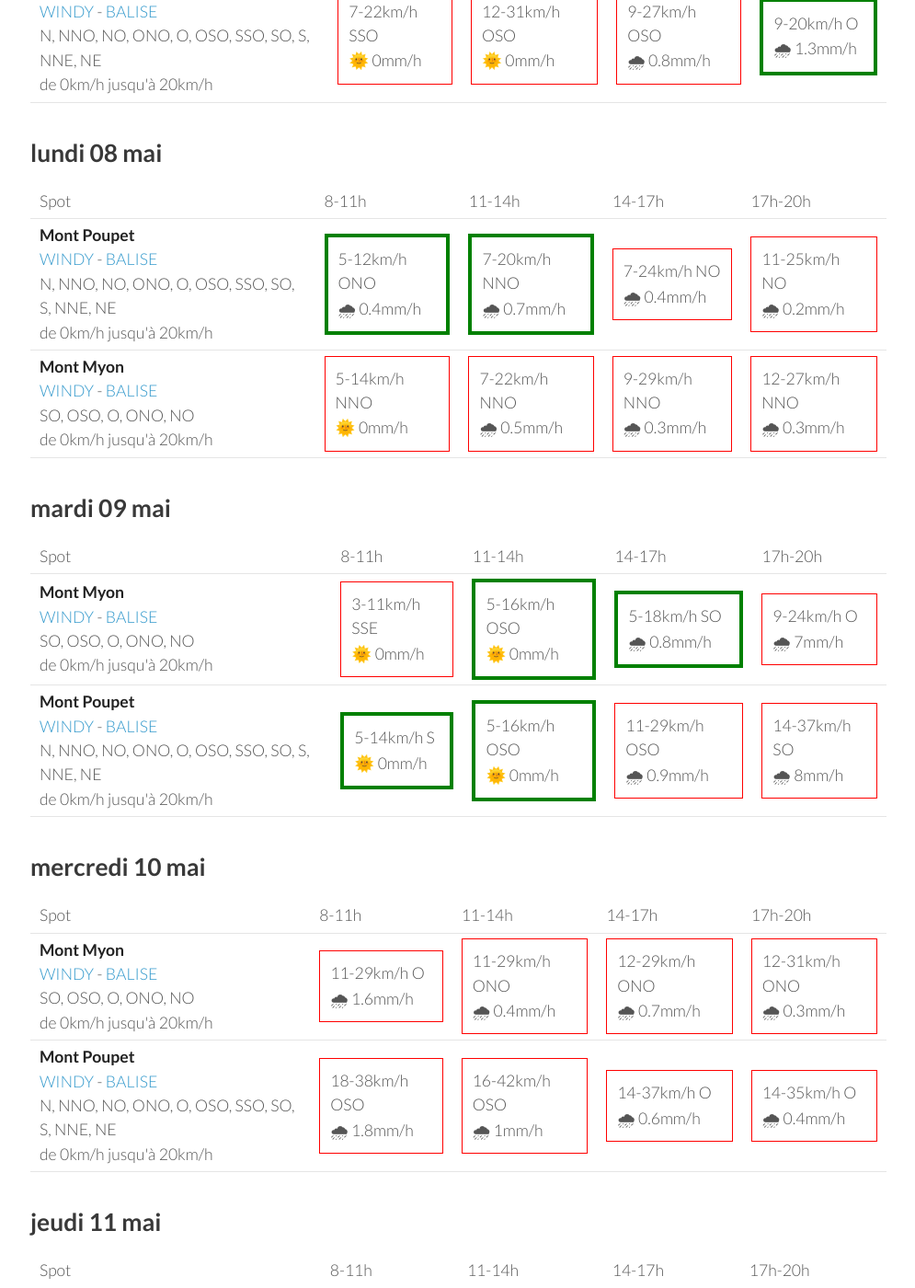
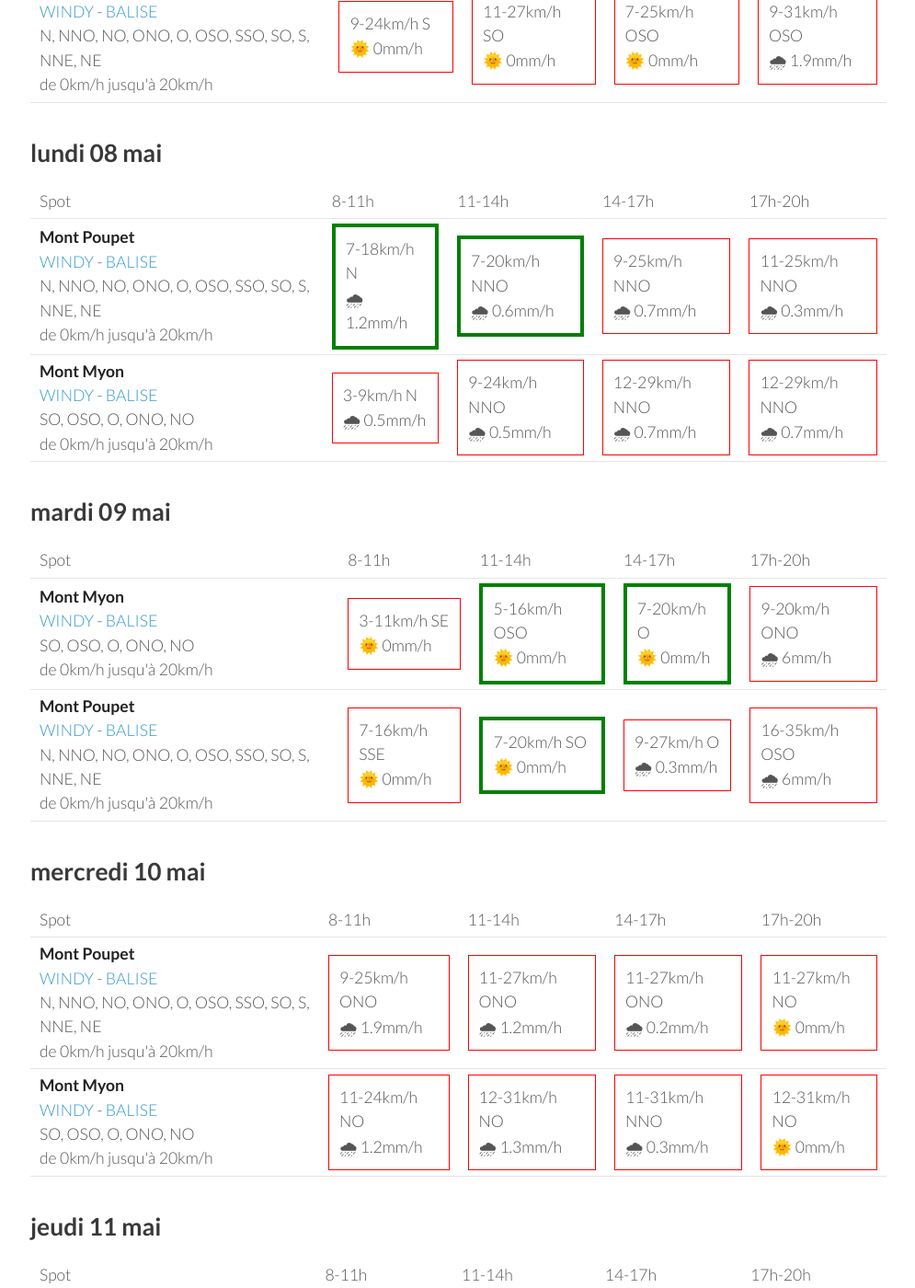
Before and after one commit to parapente-dans-le-nord/parapente-dans-le-nord.github.io, a Jekyll site: the page built from jura.markdown, in a window 1280 px wide and 1400 px high, scrolled down 910 px. Shown: the whole window at 92% size, without its empty margins (25-1020 px from the left). Built offline with Jekyll 4.4.1, drawn with Linux system fonts in a browser that asks for light colours; some of the changed text lies outside the part shown.

Commit message:
update index.markdown

```diff
--- a/jura.markdown
+++ b/jura.markdown
@@ -25,18 +25,18 @@ page mise à jour le samedi 06 mai 17:20
         <td><strong>Mont Poupet</strong><br><a href="https://windy.com/46.970/5.876?46.541,5.876,8">WINDY</a> - <span class=""><a href="http://www.balisemeteo.com/balise.php?idBalise=92">BALISE</a> </span><br> <span class="vent-favorable">N, NNO, NO, ONO, O, OSO, SSO, SO, S, NNE, NE</span><br><span class="force-vent">de 0km/h jusqu'à 20km/h</span> </td>
 
             <td><div class="not-flyable"><p>0-0km/h NA</p><p>🌧️ 0mm/h</p></div></td>
-            <td><div class="flyable"><p>3-11km/h ONO</p><p>🌞 0mm/h</p></div></td>
+            <td><div class="not-flyable"><p>0-0km/h NA</p><p>🌧️ 0mm/h</p></div></td>
+            <td><div class="not-flyable"><p>0-0km/h NA</p><p>🌧️ 0mm/h</p></div></td>
             <td><div class="flyable"><p>5-20km/h NO</p><p>🌞 0mm/h</p></div></td>
-            <td><div class="flyable"><p>7-18km/h NNO</p><p>🌞 0mm/h</p></div></td>
 
     </tr>
 <tr>
         <td><strong>Mont Myon</strong><br><a href="https://windy.com/46.331/5.397?45.898,5.394,8,m:eWoagj8">WINDY</a> - <span class=""><a href="http://www.balisemeteo.com/balise.php?idBalise=70">BALISE</a> </span><br> <span class="vent-favorable">SO, OSO, O, ONO, NO</span><br><span class="force-vent">de 0km/h jusqu'à 20km/h</span> </td>
 
             <td><div class="not-flyable"><p>0-0km/h NA</p><p>🌧️ 0mm/h</p></div></td>
-            <td><div class="flyable"><p>5-14km/h O</p><p>🌞 0mm/h</p></div></td>
-            <td><div class="flyable"><p>5-16km/h O</p><p>🌞 0mm/h</p></div></td>
-            <td><div class="flyable"><p>7-18km/h ONO</p><p>🌞 0mm/h</p></div></td>
+            <td><div class="not-flyable"><p>0-0km/h NA</p><p>🌧️ 0mm/h</p></div></td>
+            <td><div class="not-flyable"><p>0-0km/h NA</p><p>🌧️ 0mm/h</p></div></td>
+            <td><div class="flyable"><p>5-16km/h NO</p><p>🌞 0mm/h</p></div></td>
 
     </tr>
 
@@ -58,20 +58,20 @@ page mise à jour le samedi 06 mai 17:20
 <tr>
         <td><strong>Mont Myon</strong><br><a href="https://windy.com/46.331/5.397?45.898,5.394,8,m:eWoagj8">WINDY</a> - <span class=""><a href="http://www.balisemeteo.com/balise.php?idBalise=70">BALISE</a> </span><br> <span class="vent-favorable">SO, OSO, O, ONO, NO</span><br><span class="force-vent">de 0km/h jusqu'à 20km/h</span> </td>
 
-            <td><div class="flyable"><p>1-9km/h SO</p><p>🌞 0mm/h</p></div></td>
-            <td><div class="not-flyable"><p>3-22km/h OSO</p><p>🌧 1.3mm/h</p></div></td>
-            <td><div class="flyable"><p>5-16km/h OSO</p><p>🌧 1.4mm/h</p></div></td>
-            <td><div class="flyable"><p>1-9km/h OSO</p><p>🌧 1.3mm/h</p></div></td>
+            <td><div class="not-flyable"><p>5-18km/h SSO</p><p>🌞 0mm/h</p></div></td>
+            <td><div class="flyable"><p>5-16km/h OSO</p><p>🌞 0mm/h</p></div></td>
+            <td><div class="flyable"><p>5-18km/h OSO</p><p>🌧 1.6mm/h</p></div></td>
+            <td><div class="not-flyable"><p>7-25km/h SO</p><p>🌧 9mm/h</p></div></td>
 
 
     </tr>
 <tr>
         <td><strong>Mont Poupet</strong><br><a href="https://windy.com/46.970/5.876?46.541,5.876,8">WINDY</a> - <span class=""><a href="http://www.balisemeteo.com/balise.php?idBalise=92">BALISE</a> </span><br> <span class="vent-favorable">N, NNO, NO, ONO, O, OSO, SSO, SO, S, NNE, NE</span><br><span class="force-vent">de 0km/h jusqu'à 20km/h</span> </td>
 
-            <td><div class="not-flyable"><p>7-22km/h SSO</p><p>🌞 0mm/h</p></div></td>
-            <td><div class="not-flyable"><p>12-31km/h OSO</p><p>🌞 0mm/h</p></div></td>
-            <td><div class="not-flyable"><p>9-27km/h OSO</p><p>🌧 0.8mm/h</p></div></td>
-            <td><div class="flyable"><p>9-20km/h O</p><p>🌧 1.3mm/h</p></div></td>
+            <td><div class="not-flyable"><p>9-24km/h S</p><p>🌞 0mm/h</p></div></td>
+            <td><div class="not-flyable"><p>11-27km/h SO</p><p>🌞 0mm/h</p></div></td>
+            <td><div class="not-flyable"><p>7-25km/h OSO</p><p>🌞 0mm/h</p></div></td>
+            <td><div class="not-flyable"><p>9-31km/h OSO</p><p>🌧 1.9mm/h</p></div></td>
 
 
     </tr>
@@ -94,20 +94,20 @@ page mise à jour le samedi 06 mai 17:20
 <tr>
         <td><strong>Mont Poupet</strong><br><a href="https://windy.com/46.970/5.876?46.541,5.876,8">WINDY</a> - <span class=""><a href="http://www.balisemeteo.com/balise.php?idBalise=92">BALISE</a> </span><br> <span class="vent-favorable">N, NNO, NO, ONO, O, OSO, SSO, SO, S, NNE, NE</span><br><span class="force-vent">de 0km/h jusqu'à 20km/h</span> </td>
 
-            <td><div class="flyable"><p>5-12km/h ONO</p><p>🌧 0.4mm/h</p></div></td>
-            <td><div class="flyable"><p>7-20km/h NNO</p><p>🌧 0.7mm/h</p></div></td>
-            <td><div class="not-flyable"><p>7-24km/h NO</p><p>🌧 0.4mm/h</p></div></td>
-            <td><div class="not-flyable"><p>11-25km/h NO</p><p>🌧 0.2mm/h</p></div></td>
+            <td><div class="flyable"><p>7-18km/h N</p><p>🌧 1.2mm/h</p></div></td>
+            <td><div class="flyable"><p>7-20km/h NNO</p><p>🌧 0.6mm/h</p></div></td>
+            <td><div class="not-flyable"><p>9-25km/h NNO</p><p>🌧 0.7mm/h</p></div></td>
+            <td><div class="not-flyable"><p>11-25km/h NNO</p><p>🌧 0.3mm/h</p></div></td>
 
 
     </tr>
 <tr>
         <td><strong>Mont Myon</strong><br><a href="https://windy.com/46.331/5.397?45.898,5.394,8,m:eWoagj8">WINDY</a> - <span class=""><a href="http://www.balisemeteo.com/balise.php?idBalise=70">BALISE</a> </span><br> <span class="vent-favorable">SO, OSO, O, ONO, NO</span><br><span class="force-vent">de 0km/h jusqu'à 20km/h</span> </td>
 
-            <td><div class="not-flyable"><p>5-14km/h NNO</p><p>🌞 0mm/h</p></div></td>
-            <td><div class="not-flyable"><p>7-22km/h NNO</p><p>🌧 0.5mm/h</p></div></td>
-            <td><div class="not-flyable"><p>9-29km/h NNO</p><p>🌧 0.3mm/h</p></div></td>
-            <td><div class="not-flyable"><p>12-27km/h NNO</p><p>🌧 0.3mm/h</p></div></td>
+            <td><div class="not-flyable"><p>3-9km/h N</p><p>🌧 0.5mm/h</p></div></td>
+            <td><div class="not-flyable"><p>9-24km/h NNO</p><p>🌧 0.5mm/h</p></div></td>
+            <td><div class="not-flyable"><p>12-29km/h NNO</p><p>🌧 0.7mm/h</p></div></td>
+            <td><div class="not-flyable"><p>12-29km/h NNO</p><p>🌧 0.7mm/h</p></div></td>
 
 
     </tr>
@@ -130,20 +130,20 @@ page mise à jour le samedi 06 mai 17:20
 <tr>
         <td><strong>Mont Myon</strong><br><a href="https://windy.com/46.331/5.397?45.898,5.394,8,m:eWoagj8">WINDY</a> - <span class=""><a href="http://www.balisemeteo.com/balise.php?idBalise=70">BALISE</a> </span><br> <span class="vent-favorable">SO, OSO, O, ONO, NO</span><br><span class="force-vent">de 0km/h jusqu'à 20km/h</span> </td>
 
-            <td><div class="not-flyable"><p>3-11km/h SSE</p><p>🌞 0mm/h</p></div></td>
+            <td><div class="not-flyable"><p>3-11km/h SE</p><p>🌞 0mm/h</p></div></td>
             <td><div class="flyable"><p>5-16km/h OSO</p><p>🌞 0mm/h</p></div></td>
-            <td><div class="flyable"><p>5-18km/h SO</p><p>🌧 0.8mm/h</p></div></td>
-            <td><div class="not-flyable"><p>9-24km/h O</p><p>🌧 7mm/h</p></div></td>
+            <td><div class="flyable"><p>7-20km/h O</p><p>🌞 0mm/h</p></div></td>
+            <td><div class="not-flyable"><p>9-20km/h ONO</p><p>🌧 6mm/h</p></div></td>
 
 
     </tr>
 <tr>
         <td><strong>Mont Poupet</strong><br><a href="https://windy.com/46.970/5.876?46.541,5.876,8">WINDY</a> - <span class=""><a href="http://www.balisemeteo.com/balise.php?idBalise=92">BALISE</a> </span><br> <span class="vent-favorable">N, NNO, NO, ONO, O, OSO, SSO, SO, S, NNE, NE</span><br><span class="force-vent">de 0km/h jusqu'à 20km/h</span> </td>
 
-            <td><div class="flyable"><p>5-14km/h S</p><p>🌞 0mm/h</p></div></td>
-            <td><div class="flyable"><p>5-16km/h OSO</p><p>🌞 0mm/h</p></div></td>
-            <td><div class="not-flyable"><p>11-29km/h OSO</p><p>🌧 0.9mm/h</p></div></td>
-            <td><div class="not-flyable"><p>14-37km/h SO</p><p>🌧 8mm/h</p></div></td>
+            <td><div class="not-flyable"><p>7-16km/h SSE</p><p>🌞 0mm/h</p></div></td>
+            <td><div class="flyable"><p>7-20km/h SO</p><p>🌞 0mm/h</p></div></td>
+            <td><div class="not-flyable"><p>9-27km/h O</p><p>🌧 0.3mm/h</p></div></td>
+            <td><div class="not-flyable"><p>16-35km/h OSO</p><p>🌧 6mm/h</p></div></td>
 
 
     </tr>
@@ -164,22 +164,22 @@ page mise à jour le samedi 06 mai 17:20
       <td>17h-20h</td>
     </tr>
 <tr>
-        <td><strong>Mont Myon</strong><br><a href="https://windy.com/46.331/5.397?45.898,5.394,8,m:eWoagj8">WINDY</a> - <span class=""><a href="http://www.balisemeteo.com/balise.php?idBalise=70">BALISE</a> </span><br> <span class="vent-favorable">SO, OSO, O, ONO, NO</span><br><span class="force-vent">de 0km/h jusqu'à 20km/h</span> </td>
+        <td><strong>Mont Poupet</strong><br><a href="https://windy.com/46.970/5.876?46.541,5.876,8">WINDY</a> - <span class=""><a href="http://www.balisemeteo.com/balise.php?idBalise=92">BALISE</a> </span><br> <span class="vent-favorable">N, NNO, NO, ONO, O, OSO, SSO, SO, S, NNE, NE</span><br><span class="force-vent">de 0km/h jusqu'à 20km/h</span> </td>
 
-            <td><div class="not-flyable"><p>11-29km/h O</p><p>🌧 1.6mm/h</p></div></td>
-            <td><div class="not-flyable"><p>11-29km/h ONO</p><p>🌧 0.4mm/h</p></div></td>
-            <td><div class="not-flyable"><p>12-29km/h ONO</p><p>🌧 0.7mm/h</p></div></td>
-            <td><div class="not-flyable"><p>12-31km/h ONO</p><p>🌧 0.3mm/h</p></div></td>
+            <td><div class="not-flyable"><p>9-25km/h ONO</p><p>🌧 1.9mm/h</p></div></td>
+            <td><div class="not-flyable"><p>11-27km/h ONO</p><p>🌧 1.2mm/h</p></div></td>
+            <td><div class="not-flyable"><p>11-27km/h ONO</p><p>🌧 0.2mm/h</p></div></td>
+            <td><div class="not-flyable"><p>11-27km/h NO</p><p>🌞 0mm/h</p></div></td>
 
 
     </tr>
 <tr>
-        <td><strong>Mont Poupet</strong><br><a href="https://windy.com/46.970/5.876?46.541,5.876,8">WINDY</a> - <span class=""><a href="http://www.balisemeteo.com/balise.php?idBalise=92">BALISE</a> </span><br> <span class="vent-favorable">N, NNO, NO, ONO, O, OSO, SSO, SO, S, NNE, NE</span><br><span class="force-vent">de 0km/h jusqu'à 20km/h</span> </td>
+        <td><strong>Mont Myon</strong><br><a href="https://windy.com/46.331/5.397?45.898,5.394,8,m:eWoagj8">WINDY</a> - <span class=""><a href="http://www.balisemeteo.com/balise.php?idBalise=70">BALISE</a> </span><br> <span class="vent-favorable">SO, OSO, O, ONO, NO</span><br><span class="force-vent">de 0km/h jusqu'à 20km/h</span> </td>
 
-            <td><div class="not-flyable"><p>18-38km/h OSO</p><p>🌧 1.8mm/h</p></div></td>
-            <td><div class="not-flyable"><p>16-42km/h OSO</p><p>🌧 1mm/h</p></div></td>
-            <td><div class="not-flyable"><p>14-37km/h O</p><p>🌧 0.6mm/h</p></div></td>
-            <td><div class="not-flyable"><p>14-35km/h O</p><p>🌧 0.4mm/h</p></div></td>
+            <td><div class="not-flyable"><p>11-24km/h NO</p><p>🌧 1.2mm/h</p></div></td>
+            <td><div class="not-flyable"><p>12-31km/h NO</p><p>🌧 1.3mm/h</p></div></td>
+            <td><div class="not-flyable"><p>11-31km/h NNO</p><p>🌧 0.3mm/h</p></div></td>
+            <td><div class="not-flyable"><p>12-31km/h NO</p><p>🌞 0mm/h</p></div></td>
 
 
     </tr>
@@ -202,20 +202,20 @@ page mise à jour le samedi 06 mai 17:20
 <tr>
         <td><strong>Mont Poupet</strong><br><a href="https://windy.com/46.970/5.876?46.541,5.876,8">WINDY</a> - <span class=""><a href="http://www.balisemeteo.com/balise.php?idBalise=92">BALISE</a> </span><br> <span class="vent-favorable">N, NNO, NO, ONO, O, OSO, SSO, SO, S, NNE, NE</span><br><span class="force-vent">de 0km/h jusqu'à 20km/h</span> </td>
 
-            <td><div class="flyable"><p>3-11km/h SSO</p><p>🌞 0mm/h</p></div></td>
-            <td><div class="flyable"><p>5-18km/h ONO</p><p>🌧 0.2mm/h</p></div></td>
-            <td><div class="not-flyable"><p>7-25km/h NO</p><p>🌧 2.6mm/h</p></div></td>
-            <td><div class="not-flyable"><p>9-24km/h NO</p><p>🌧 0.4mm/h</p></div></td>
+            <td><div class="not-flyable"><p>5-12km/h E</p><p>🌞 0mm/h</p></div></td>
+            <td><div class="not-flyable"><p>9-22km/h N</p><p>🌞 0mm/h</p></div></td>
+            <td><div class="not-flyable"><p>11-27km/h N</p><p>🌧 0.2mm/h</p></div></td>
+            <td><div class="not-flyable"><p>11-27km/h N</p><p>🌧 0.2mm/h</p></div></td>
 
 
     </tr>
 <tr>
         <td><strong>Mont Myon</strong><br><a href="https://windy.com/46.331/5.397?45.898,5.394,8,m:eWoagj8">WINDY</a> - <span class=""><a href="http://www.balisemeteo.com/balise.php?idBalise=70">BALISE</a> </span><br> <span class="vent-favorable">SO, OSO, O, ONO, NO</span><br><span class="force-vent">de 0km/h jusqu'à 20km/h</span> </td>
 
-            <td><div class="flyable"><p>3-9km/h NO</p><p>🌞 0mm/h</p></div></td>
-            <td><div class="flyable"><p>5-16km/h NO</p><p>🌧 0.2mm/h</p></div></td>
-            <td><div class="not-flyable"><p>12-29km/h NO</p><p>🌧 0.5mm/h</p></div></td>
-            <td><div class="not-flyable"><p>11-35km/h NNO</p><p>🌧 0.8mm/h</p></div></td>
+            <td><div class="not-flyable"><p>5-11km/h NNO</p><p>🌞 0mm/h</p></div></td>
+            <td><div class="not-flyable"><p>11-25km/h NNO</p><p>🌞 0mm/h</p></div></td>
+            <td><div class="not-flyable"><p>12-31km/h NNO</p><p>🌧 0.3mm/h</p></div></td>
+            <td><div class="not-flyable"><p>16-37km/h NNO</p><p>🌧 2.4mm/h</p></div></td>
 
 
     </tr>
```
Also changed, not shown: other parts of jura.markdown (+1 -1 lines).
